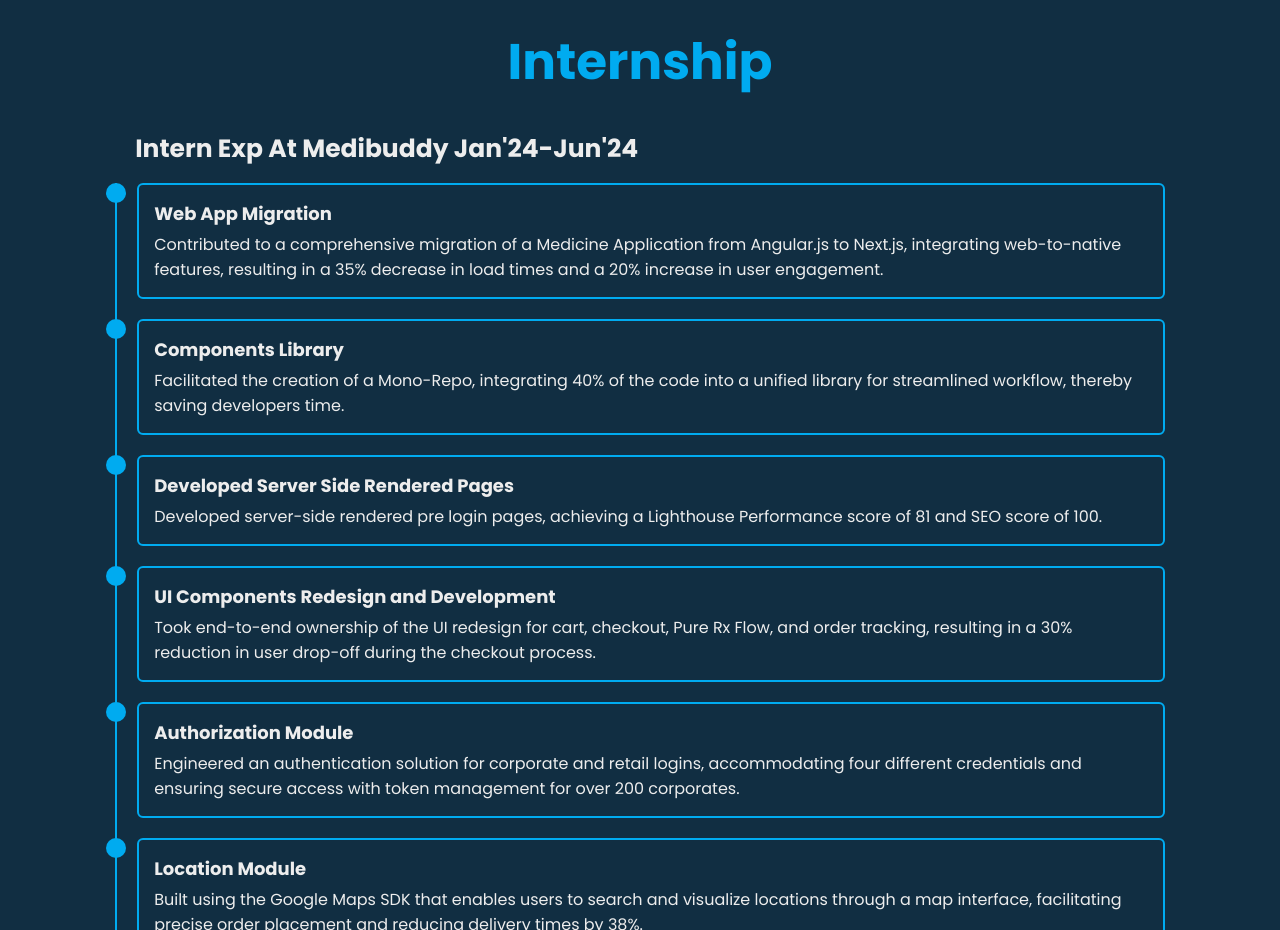
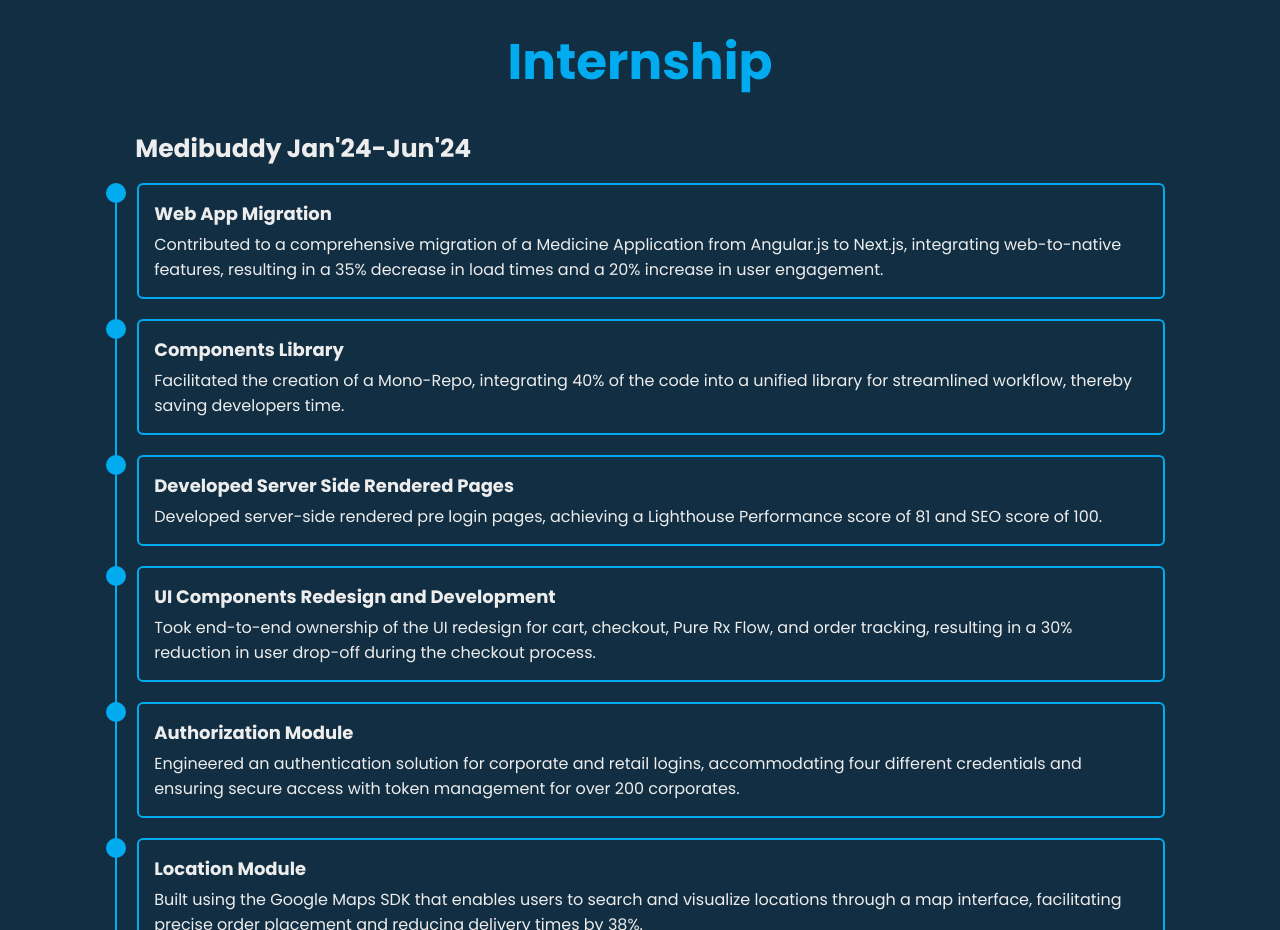
Before and after one commit to nitishyadav364/Portfolio-main, a plain HTML site: page portfolio/index.html in a window 1280 px wide. Shown: the part 2600-3530 px from the top of the page. Drawn offline with nearby package versions, Linux system fonts and the light colour scheme.

Commit message:
REMOVED SOME JARGON

```diff
--- a/portfolio/index.html
+++ b/portfolio/index.html
@@ -126,7 +126,7 @@
       <div class="education-row">
 
         <div class="education-column">
-          <h3 class="title">Intern Exp At Medibuddy Jan'24-Jun'24</h3>
+          <h3 class="title">Medibuddy Jan'24-Jun'24</h3>
           <div class="education-box">
             <div class="education-content">
               <div class="content">
```
